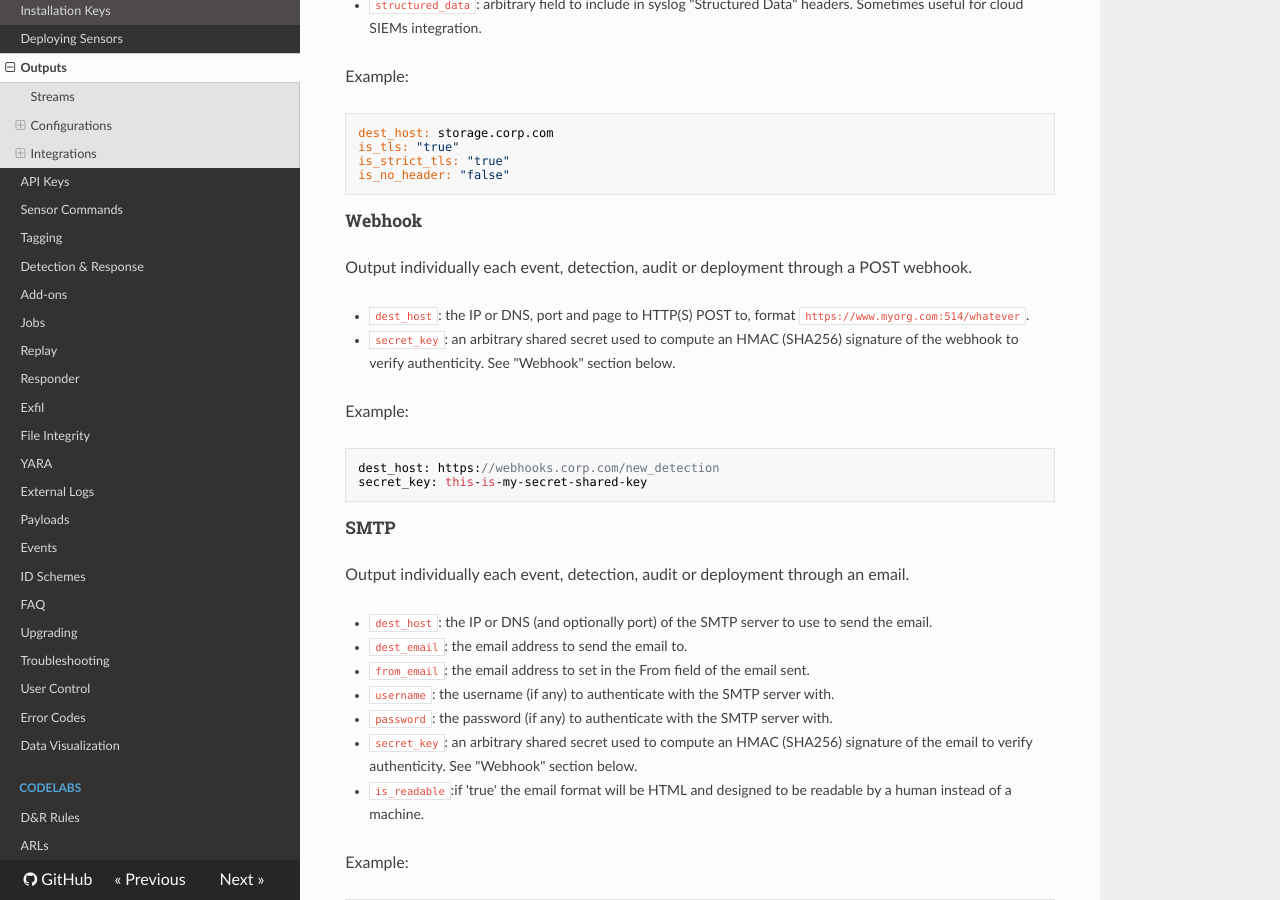
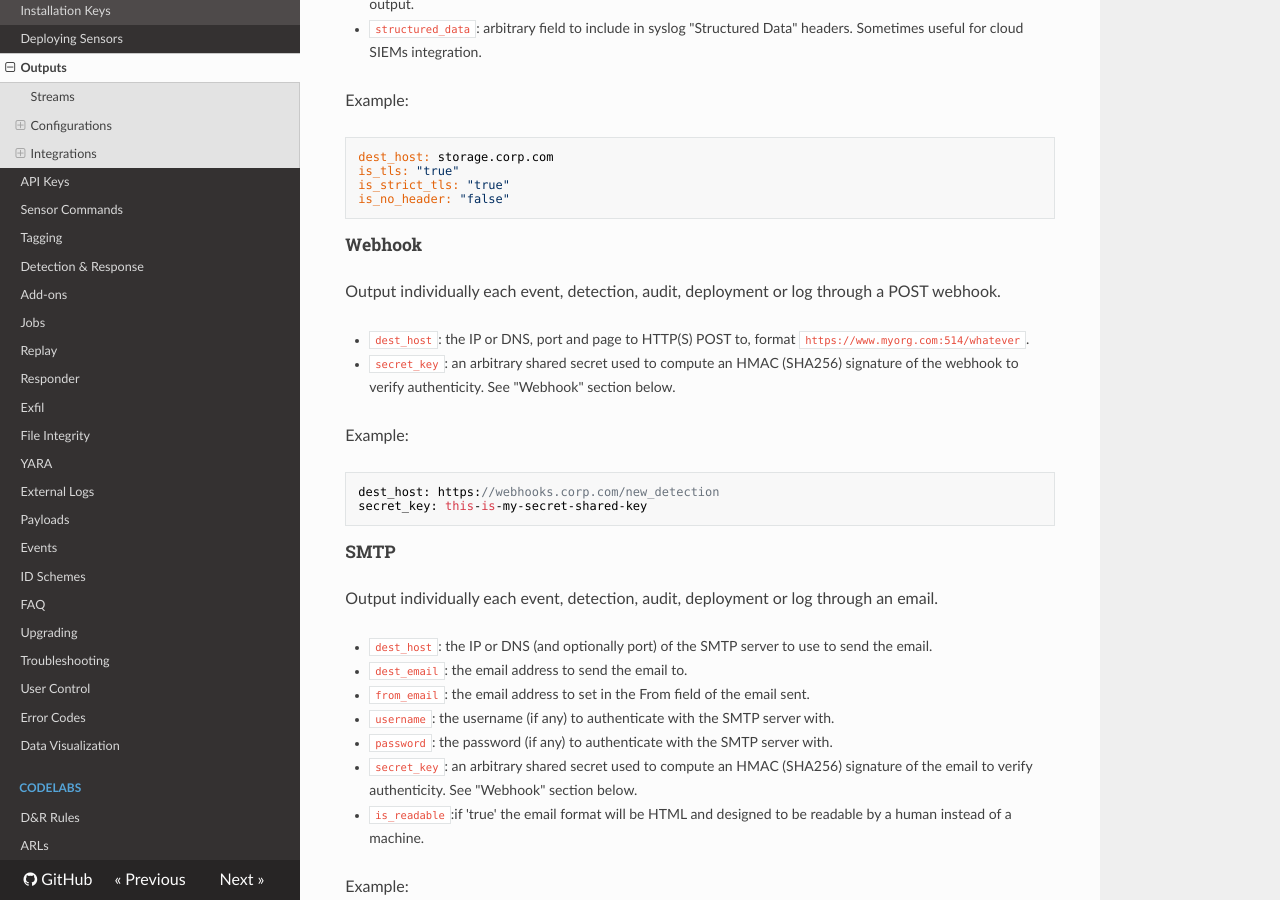
Before and after one commit to refractionPOINT/lce_doc, an MkDocs documentation site: the page built from docs/outputs.md, in a window 1280 px wide and 900 px high, scrolled down 3684 px. Built offline with MkDocs 1.6.1, drawn with Linux system fonts in a browser that asks for light colours; nearby versions of some CDN libraries; old or Windows-style settings are respelled for this version of MkDocs; some of the changed text lies outside the part shown.

Commit message:
Adding new log stream.

````diff
--- a/docs/outputs.md
+++ b/docs/outputs.md
@@ -10,6 +10,7 @@ When creating a new Output, you chose a Stream. Streams determine the type of da
 * `detect`: this is for alerts, as generated by the `report` action in [D&R rules](dr.md).
 * `audit`: the audit events are meta-events generated by the various LC systems, like access control.
 * `deployment`: these are also meta-events about your deployment, like sensor enrollments and cloned sensors.
+* `log`: these are meta-events reporting newly ingested files through the [External Logs](external_logs.md) mechanism.
 
 ## Configurations
 
@@ -141,7 +142,7 @@ is_no_header: "false"
 ```
 
 ### Webhook
-Output individually each event, detection, audit or deployment through a POST webhook.
+Output individually each event, detection, audit, deployment or log through a POST webhook.
 
 * `dest_host`: the IP or DNS, port and page to HTTP(S) POST to, format `https://www.myorg.com:514/whatever`.
 * `secret_key`: an arbitrary shared secret used to compute an HMAC (SHA256) signature of the webhook to verify authenticity. See "Webhook" section below.
@@ -153,7 +154,7 @@ secret_key: this-is-my-secret-shared-key
 ```
 
 ### SMTP
-Output individually each event, detection, audit or deployment through an email.
+Output individually each event, detection, audit, deployment or log through an email.
 
 * `dest_host`: the IP or DNS (and optionally port) of the SMTP server to use to send the email.
 * `dest_email`: the email address to send the email to.
@@ -357,7 +358,7 @@ Issuing an HTTP POST to `https://stream.limacharlie.io/<OID>` where `<OID>` is t
 stream from. As additional data in the POST, specify the following parameters:
 
 * `api_key`: this is the secret API key as provided to you in limacharlie.io.
-* `type`: this is the stream type you would like to create, one of `event`, `detect`, `audit` or `deployment`.
+* `type`: this is the stream type you would like to create, one of `event`, `detect`, `audit`, `deployment` or `log`.
 * `cat`: optional, specifies the detection type to filter on.
 * `tag`: optional, specifies the sensor tags to filter on.
 * `inv_id`: optional, specifies the investigation ID to filter on.
````
